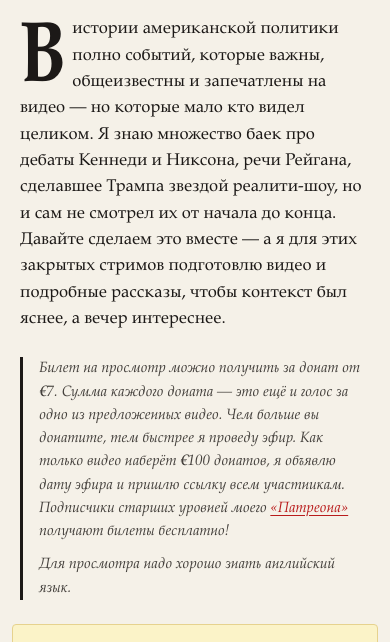
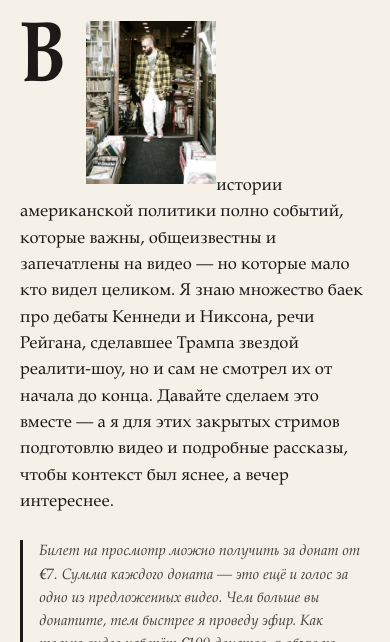
Before and after one commit to evgenyfeldman/smotrimvmeste, a website: page index.html in a window 390 px wide. Shown: the part 139-781 px from the top of the page. Drawn offline with Linux system fonts and the light colour scheme; no server answers.

Commit message:
feat: авторский портрет в лиде — флоат справа, журнальная подача

```diff
--- a/index.html
+++ b/index.html
@@ -12,7 +12,7 @@
   <div class="container">
     <header class="hero">
       <h1>Смотрим вместе с&nbsp;Евгением Фельдманом</h1>
-      <p class="lead"><span class="drop-cap">В</span>истории американской политики полно событий, которые важны, общеизвестны и запечатлены на видео — но которые мало кто видел целиком. Я знаю множество баек про дебаты Кеннеди и Никсона, речи Рейгана, сделавшее Трампа звездой реалити-шоу, но и сам не смотрел их от начала до конца. Давайте сделаем это вместе — а я для этих закрытых стримов подготовлю видео и подробные рассказы, чтобы контекст был яснее, а вечер интереснее.</p>
+      <p class="lead"><img class="author-photo" src="images/feldman.jpg" alt="Евгений Фельдман" /><span class="drop-cap">В</span>истории американской политики полно событий, которые важны, общеизвестны и запечатлены на видео — но которые мало кто видел целиком. Я знаю множество баек про дебаты Кеннеди и Никсона, речи Рейгана, сделавшее Трампа звездой реалити-шоу, но и сам не смотрел их от начала до конца. Давайте сделаем это вместе — а я для этих закрытых стримов подготовлю видео и подробные рассказы, чтобы контекст был яснее, а вечер интереснее.</p>
       <div class="rules">
         <p>Билет на просмотр можно получить за донат от €7. Сумма каждого доната — это ещё и голос за одно из предложенных видео. Чем больше вы донатите, тем быстрее я проведу эфир. Как только видео наберёт €100 донатов, я объявлю дату эфира и пришлю ссылку всем участникам. Подписчики старших уровней моего <a href="https://www.patreon.com/cw/evgenyfeldman" target="_blank" rel="noopener">«Патреона»</a> получают билеты бесплатно!</p>
         <p>Для просмотра надо хорошо знать английский язык.</p>
--- a/style.css
+++ b/style.css
@@ -528,6 +528,7 @@ a:hover { text-decoration-color: var(--ink); }
   .hero h1 { font-size: 36px; }
   .lead { font-size: 17px; }
   .drop-cap { font-size: 72px; margin: 12px 10px -2px 0; }
+  .author-photo { width: 130px; margin: 4px 0 6px 14px; }
   .rules { font-size: 15px; }
   .card { grid-template-columns: 60px 1fr; gap: 16px; padding: 24px 0; }
   .card-year { font-size: 28px; padding-top: 6px; }
```
Also changed, not shown: images/feldman.jpg (added).
